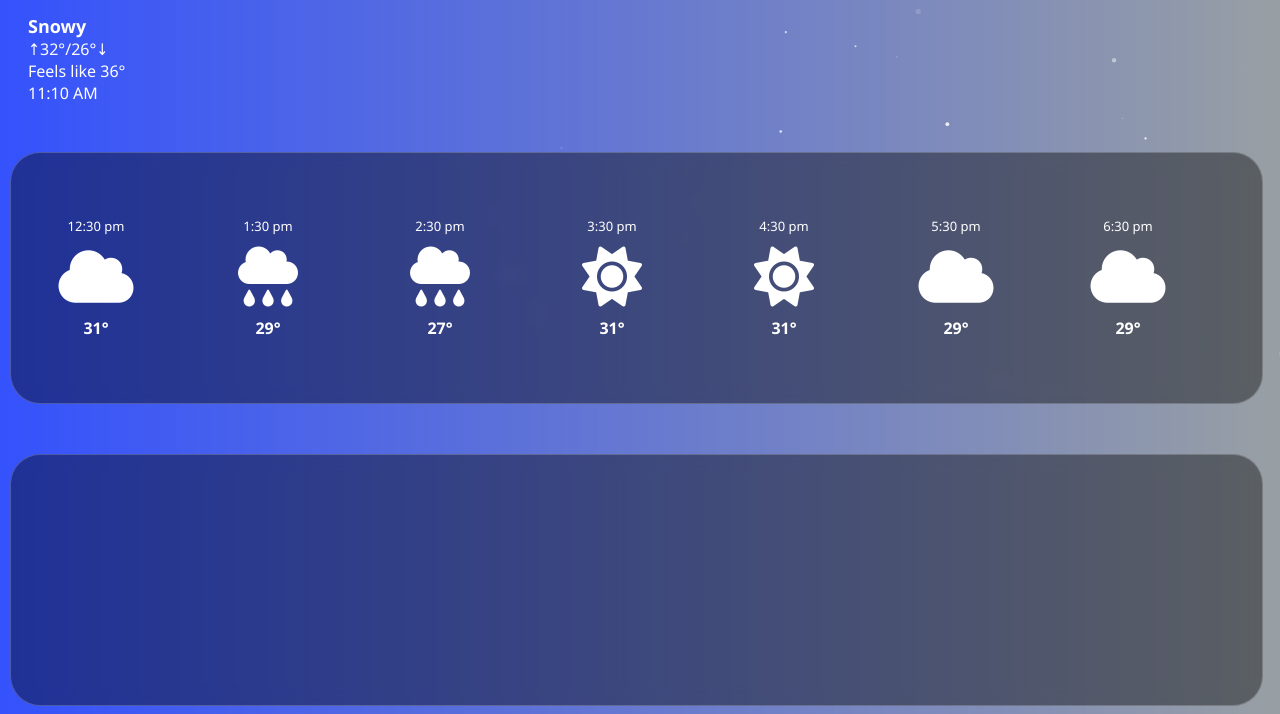
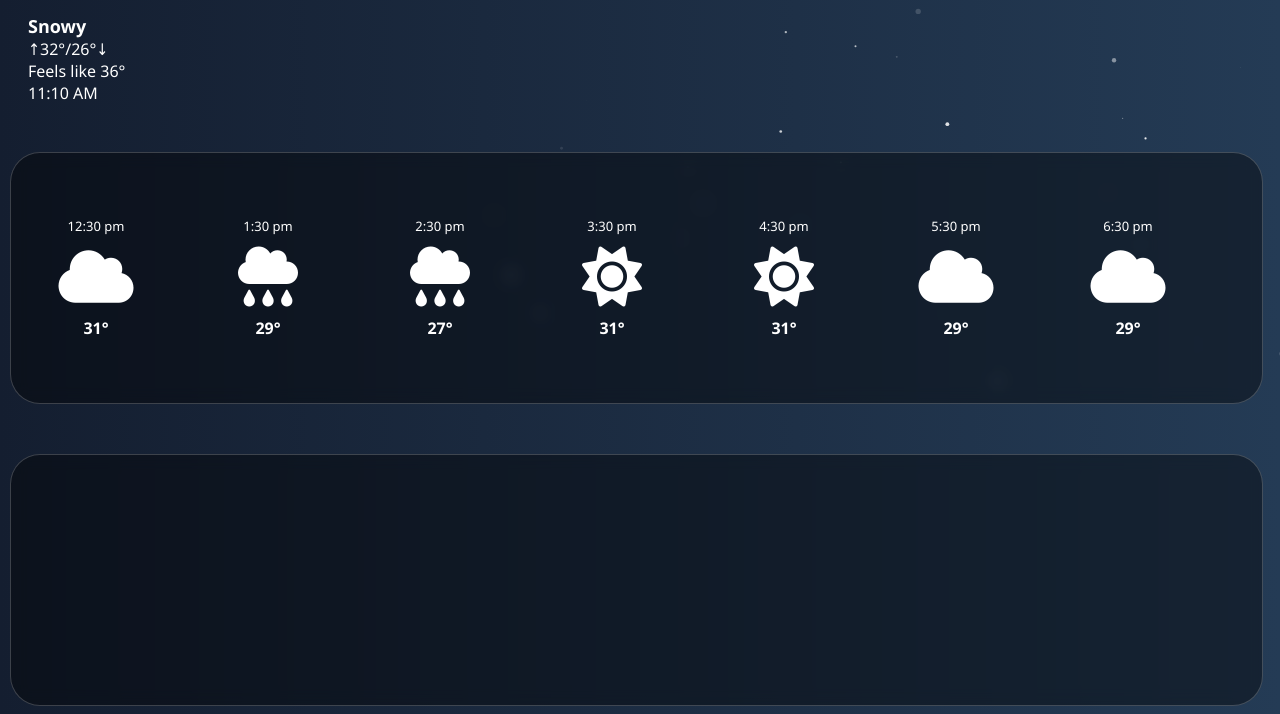
Before and after one commit to MioJoester/Atmosphere, a plain HTML site: page index.html in a window 1280 px wide. Shown: the part 206-920 px from the top of the page. Drawn offline with nearby package versions, Linux system fonts and the light colour scheme.

Commit message:
Update style.css

```diff
--- a/style.css
+++ b/style.css
@@ -1,6 +1,7 @@
 body {
-    background: -webkit-linear-gradient(to right, rgba(12, 106, 247, 0.8),  rgba(40, 62, 63, 0.5));
-    background: linear-gradient(to right, rgba(2, 39, 252, 0.8), rgba(50, 64, 73, 0.5));
+   background: linear-gradient(to right, #141e30, #243b55);
+/* Deep indigo-blue night sky */
+
     user-select: none;
     color: #fff;
     font-family: 'Segoe UI', Tahoma, Geneva, Verdana, sans-serif;
```
